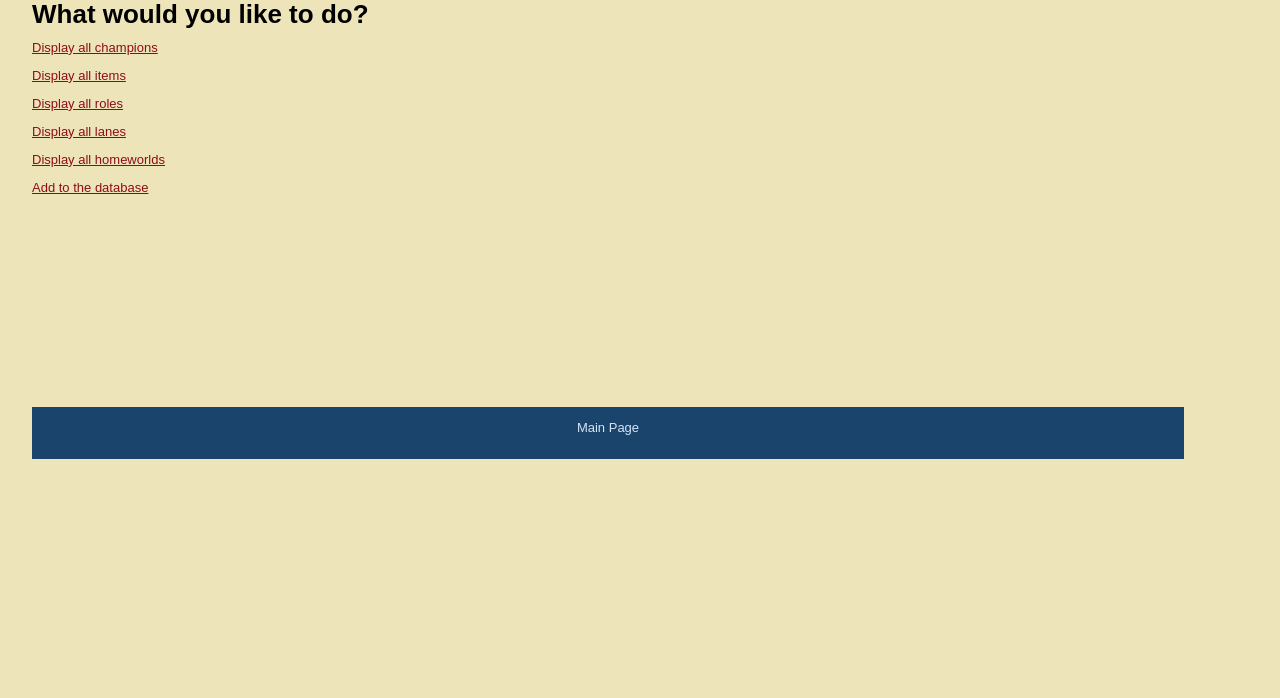
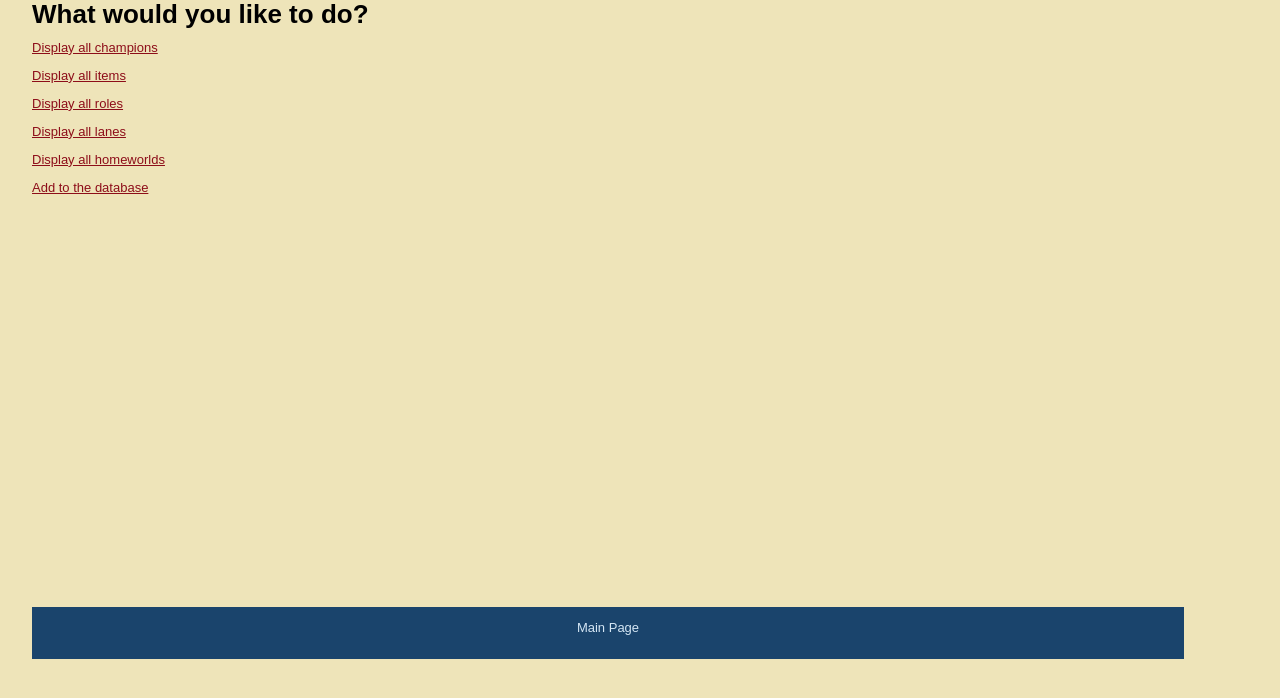
Before and after one commit to luongthomas/CS340_LoL_Database, a PHP site: page / in a window 1280 px wide. Shown: the part 80-778 px from the top of the page. Run offline with PHP 8.4, Linux system fonts and the light colour scheme; data that the repository does not hold is empty.

Commit message:
Changed CSS to make the add_delete page taller

```diff
--- a/LoL_Site/public/stylesheets/public.css
+++ b/LoL_Site/public/stylesheets/public.css
@@ -27,7 +27,7 @@ a:hover { color: #1A446C; }
 #header h1 {padding: 1em; margin: 0; }
 #header a {text-decoration:none; color: #D4E6F4;}
 #main {
-	height: 400px; width: 100%;
+	height: 600px; width: 100%;
 	margin: 0; padding: 0;
 }
 #footer {
```
